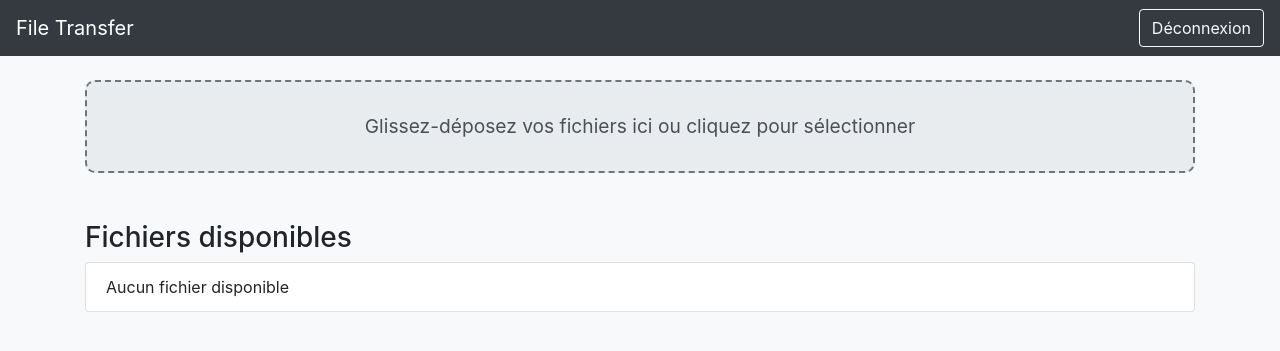
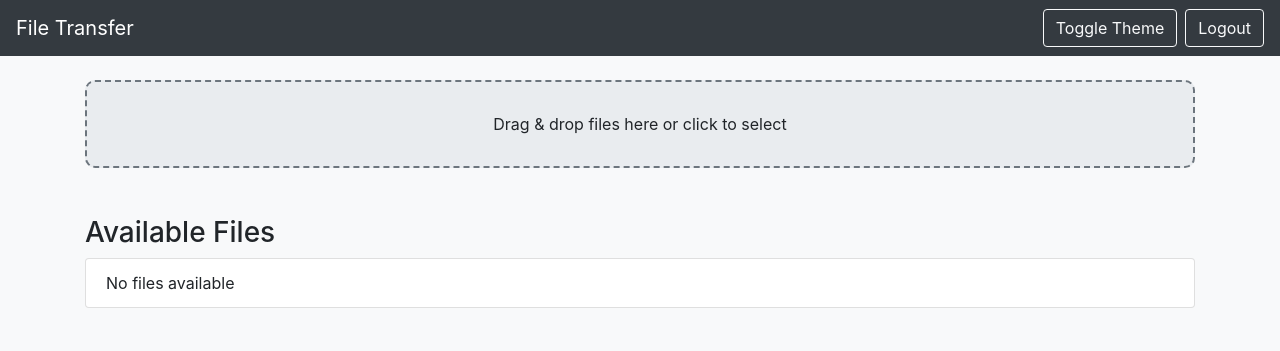
Before and after one commit to Lemonochrme/simple-file-transfer, a Flask app: page / in a window 1280 px wide. Shown: the top 351 px of the page. Run offline with Flask 3, Linux system fonts and the light colour scheme; the visitor is signed in with stand-in values (Sample User, id 1); some libraries are stand-ins or nearby versions.

Commit message:
English version, dark theme and qr code

```diff
--- a/src/app.py
+++ b/src/app.py
@@ -1,23 +1,25 @@
-from flask import Flask, render_template, request, redirect, url_for, session, flash, send_from_directory
+from flask import Flask, render_template, request, redirect, url_for, session, flash, send_from_directory, send_file
 import os
 from werkzeug.utils import secure_filename
 from werkzeug.security import generate_password_hash, check_password_hash
+import io
+import qrcode
 
 app = Flask(__name__)
-app.secret_key = 'votre_cle_secrete_ultra_complexe'  # Changez cette clé pour plus de sécurité
+app.secret_key = 'your_very_complex_secret_key'
 
-# Répertoire pour stocker les fichiers uploadés
+# Directory to store uploaded files
 UPLOAD_FOLDER = 'uploads'
 if not os.path.exists(UPLOAD_FOLDER):
     os.makedirs(UPLOAD_FOLDER)
 app.config['UPLOAD_FOLDER'] = UPLOAD_FOLDER
 
-USERNAME = 'admin' # Bien penser à changer le login / mdp
+# Single user for demonstration (username: admin / password: admin123)
+USERNAME = 'admin'
 PASSWORD_HASH = generate_password_hash('admin123')
 
 @app.route('/')
 def index():
-    # Vérifier si l'utilisateur est authentifié
     if session.get('logged_in'):
         files = os.listdir(app.config['UPLOAD_FOLDER'])
         return render_template('index.html', files=files)
@@ -29,12 +31,11 @@
     if request.method == 'POST':
         username = request.form.get('username')
         password = request.form.get('password')
-        # Vérification de l'identifiant et du mot de passe
         if username == USERNAME and check_password_hash(PASSWORD_HASH, password):
             session['logged_in'] = True
             return redirect(url_for('index'))
         else:
-            flash('Identifiants invalides', 'danger')
+            flash('Invalid credentials', 'danger')
     return render_template('login.html')
 
 @app.route('/logout')
@@ -45,25 +46,59 @@
 @app.route('/upload', methods=['POST'])
 def upload():
     if not session.get('logged_in'):
-        return "Non autorisé", 401
+        return "Unauthorized", 401
     if 'file' not in request.files:
-        flash('Aucun fichier sélectionné', 'warning')
+        flash('No file selected', 'warning')
         return redirect(url_for('index'))
     file = request.files['file']
     if file.filename == '':
-        flash('Nom de fichier vide', 'warning')
+        flash('Empty filename', 'warning')
         return redirect(url_for('index'))
     filename = secure_filename(file.filename)
     file.save(os.path.join(app.config['UPLOAD_FOLDER'], filename))
-    flash('Fichier uploadé avec succès', 'success')
+    flash('File uploaded successfully', 'success')
     return redirect(url_for('index'))
 
 @app.route('/download/<filename>')
 def download(filename):
     if not session.get('logged_in'):
-        return "Non autorisé", 401
+        return "Unauthorized", 401
     return send_from_directory(app.config['UPLOAD_FOLDER'], filename, as_attachment=True)
 
+@app.route('/delete/<filename>', methods=['POST'])
+def delete(filename):
+    if not session.get('logged_in'):
+        return "Unauthorized", 401
+    file_path = os.path.join(app.config['UPLOAD_FOLDER'], filename)
+    if os.path.exists(file_path):
+        os.remove(file_path)
+        flash('File deleted successfully', 'success')
+    else:
+        flash('File not found', 'warning')
+    return redirect(url_for('index'))
+
+@app.route('/qrcode/<filename>')
+def qrcode_route(filename):
+    if not session.get('logged_in'):
+        return "Unauthorized", 401
+    # Build the download URL for the file
+    download_url = request.url_root.rstrip('/') + url_for('download', filename=filename)
+    # Generate QR code
+    qr = qrcode.QRCode(
+        version=1,
+        error_correction=qrcode.constants.ERROR_CORRECT_L,
+        box_size=10,
+        border=4,
+    )
+    qr.add_data(download_url)
+    qr.make(fit=True)
+    img = qr.make_image(fill_color="black", back_color="white")
+    # Serve the image from an in-memory stream
+    img_io = io.BytesIO()
+    img.save(img_io, 'PNG')
+    img_io.seek(0)
+    return send_file(img_io, mimetype='image/png')
+
 if __name__ == '__main__':
-    # L'application sera accessible sur le réseau local
-    app.run(host='0.0.0.0', port=4242, debug=True)
+    # The app will be accessible on the local network
+    app.run(host='0.0.0.0', port=5000, debug=True)
--- a/src/static/css/style.css
+++ b/src/static/css/style.css
@@ -1,5 +1,24 @@
 body {
     background-color: #f8f9fa;
+    color: #212529;
+}
+
+.dark-mode {
+    background-color: #343a40;
+    color: #f8f9fa;
+}
+
+.dark-mode .navbar {
+    background-color: #212529;
+}
+
+.dark-mode .drop-zone {
+    background-color: #495057;
+    border-color: #ced4da;
+}
+
+.dark-mode .drop-zone__prompt {
+    color: #f8f9fa;
 }
 
 .drop-zone {
@@ -15,8 +34,3 @@
 .drop-zone.dragover {
     background-color: #ced4da;
 }
-
-.drop-zone__prompt {
-    font-size: 1.2rem;
-    color: #495057;
-}
--- a/src/static/js/script.js
+++ b/src/static/js/script.js
@@ -1,6 +1,7 @@
 document.addEventListener('DOMContentLoaded', function() {
     const dropZone = document.getElementById('drop-zone');
     const fileInput = document.getElementById('file-input');
+    const themeToggle = document.getElementById('theme-toggle');
 
     dropZone.addEventListener('click', () => {
         fileInput.click();
@@ -23,4 +24,17 @@
             document.getElementById('upload-form').submit();
         }
     });
+
+    // Dark/Light theme toggle
+    themeToggle.addEventListener('click', () => {
+        document.body.classList.toggle('dark-mode');
+    });
 });
+
+// Function to show QR code in modal
+function showQRCode(filename) {
+    const qrImage = document.getElementById('qrImage');
+    qrImage.src = '/qrcode/' + encodeURIComponent(filename);
+    // Display modal using Bootstrap's jQuery method
+    $('#qrModal').modal('show');
+}
--- a/src/templates/index.html
+++ b/src/templates/index.html
@@ -1,16 +1,29 @@
 <!DOCTYPE html>
-<html lang="fr">
+<html lang="en">
 <head>
     <meta charset="UTF-8">
-    <title>Transfert de Fichiers</title>
+    <title>File Transfer</title>
+    <meta name="viewport" content="width=device-width, initial-scale=1">
+    <!-- Bootstrap CSS -->
     <link rel="stylesheet" href="https://stackpath.bootstrapcdn.com/bootstrap/4.5.0/css/bootstrap.min.css">
+    <!-- Custom CSS -->
     <link rel="stylesheet" href="{{ url_for('static', filename='css/style.css') }}">
 </head>
 <body>
 <nav class="navbar navbar-expand-lg navbar-dark bg-dark">
   <a class="navbar-brand" href="#">File Transfer</a>
-  <div class="ml-auto">
-    <a href="{{ url_for('logout') }}" class="btn btn-outline-light">Déconnexion</a>
+  <button class="navbar-toggler" type="button" data-toggle="collapse" data-target="#navbarNav">
+      <span class="navbar-toggler-icon"></span>
+  </button>
+  <div class="collapse navbar-collapse" id="navbarNav">
+      <ul class="navbar-nav ml-auto">
+          <li class="nav-item">
+              <button id="theme-toggle" class="btn btn-outline-light mr-2">Toggle Theme</button>
+          </li>
+          <li class="nav-item">
+              <a href="{{ url_for('logout') }}" class="btn btn-outline-light">Logout</a>
+          </li>
+      </ul>
   </div>
 </nav>
 <div class="container mt-4">
@@ -24,23 +37,51 @@
         {% endif %}
     {% endwith %}
     <div class="drop-zone" id="drop-zone">
-        <div class="drop-zone__prompt">Glissez-déposez vos fichiers ici ou cliquez pour sélectionner</div>
+        <div class="drop-zone__prompt">Drag & drop files here or click to select</div>
         <form id="upload-form" action="{{ url_for('upload') }}" method="post" enctype="multipart/form-data">
             <input type="file" name="file" id="file-input" style="display:none;" onchange="this.form.submit()">
         </form>
     </div>
-    <h3 class="mt-5">Fichiers disponibles</h3>
+    <h3 class="mt-5">Available Files</h3>
     <ul class="list-group">
         {% for file in files %}
             <li class="list-group-item d-flex justify-content-between align-items-center">
-                {{ file }}
-                <a href="{{ url_for('download', filename=file) }}" class="btn btn-sm btn-success">Télécharger</a>
+                <span>{{ file }}</span>
+                <div>
+                    <a href="{{ url_for('download', filename=file) }}" class="btn btn-sm btn-success mr-2">Download</a>
+                    <button class="btn btn-sm btn-info mr-2" onclick="showQRCode('{{ file }}')">QR Code</button>
+                    <form method="POST" action="{{ url_for('delete', filename=file) }}" style="display:inline;">
+                        <button type="submit" class="btn btn-sm btn-danger">Delete</button>
+                    </form>
+                </div>
             </li>
         {% else %}
-            <li class="list-group-item">Aucun fichier disponible</li>
+            <li class="list-group-item">No files available</li>
         {% endfor %}
     </ul>
 </div>
+
+<!-- QR Code Modal -->
+<div class="modal fade" id="qrModal" tabindex="-1" role="dialog" aria-labelledby="qrModalLabel" aria-hidden="true">
+  <div class="modal-dialog modal-dialog-centered" role="document">
+    <div class="modal-content">
+      <div class="modal-header">
+        <h5 class="modal-title" id="qrModalLabel">QR Code</h5>
+        <button type="button" class="close" data-dismiss="modal" aria-label="Close">
+          <span aria-hidden="true">&times;</span>
+        </button>
+      </div>
+      <div class="modal-body text-center">
+        <img id="qrImage" src="" alt="QR Code" class="img-fluid">
+      </div>
+    </div>
+  </div>
+</div>
+
+<!-- jQuery, Popper.js, Bootstrap JS -->
+<script src="https://code.jquery.com/jquery-3.5.1.slim.min.js"></script>
+<script src="https://cdn.jsdelivr.net/npm/popper.js@1.16.0/dist/umd/popper.min.js"></script>
+<script src="https://stackpath.bootstrapcdn.com/bootstrap/4.5.0/js/bootstrap.min.js"></script>
 <script src="{{ url_for('static', filename='js/script.js') }}"></script>
 </body>
 </html>
```
Also changed, not shown: src/templates/login.html (+6 -6 lines).
